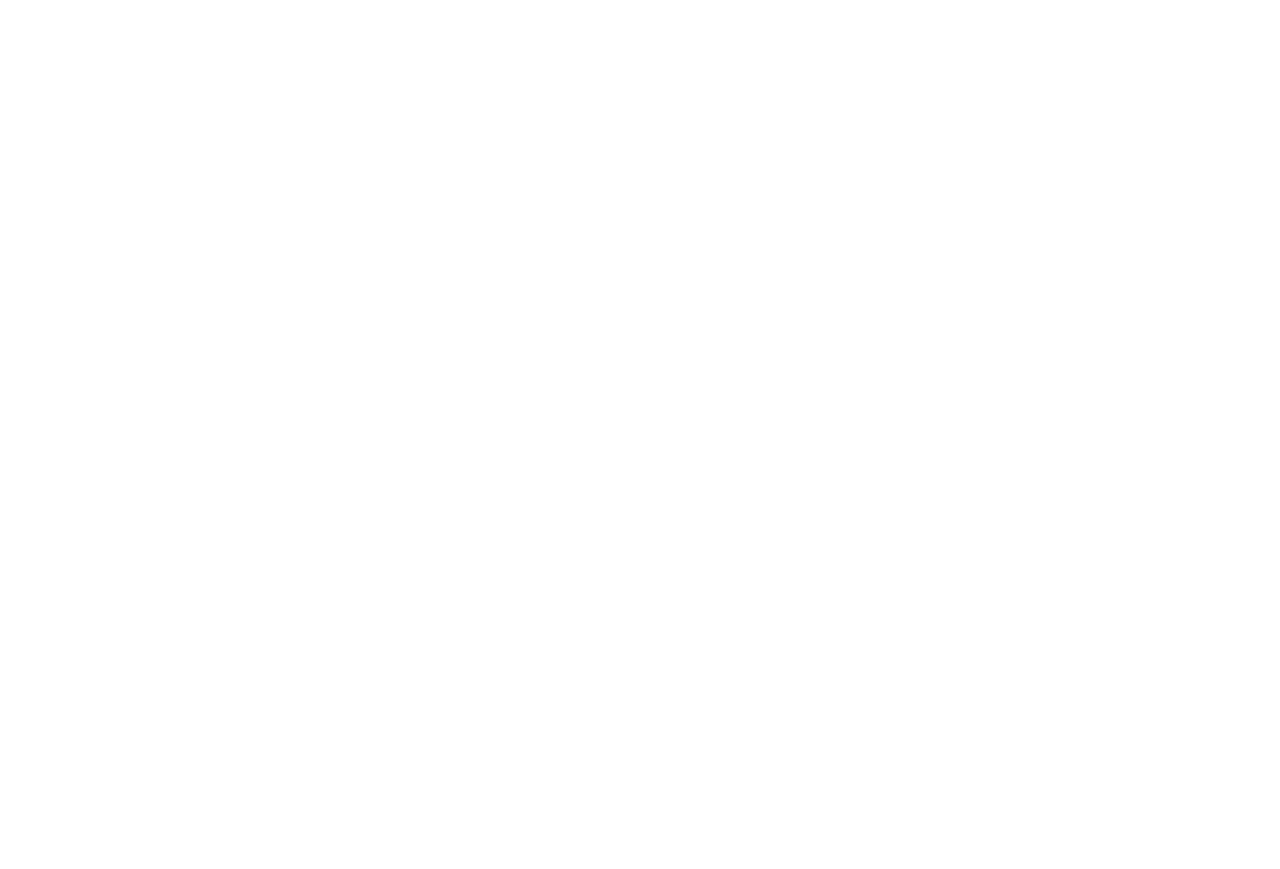
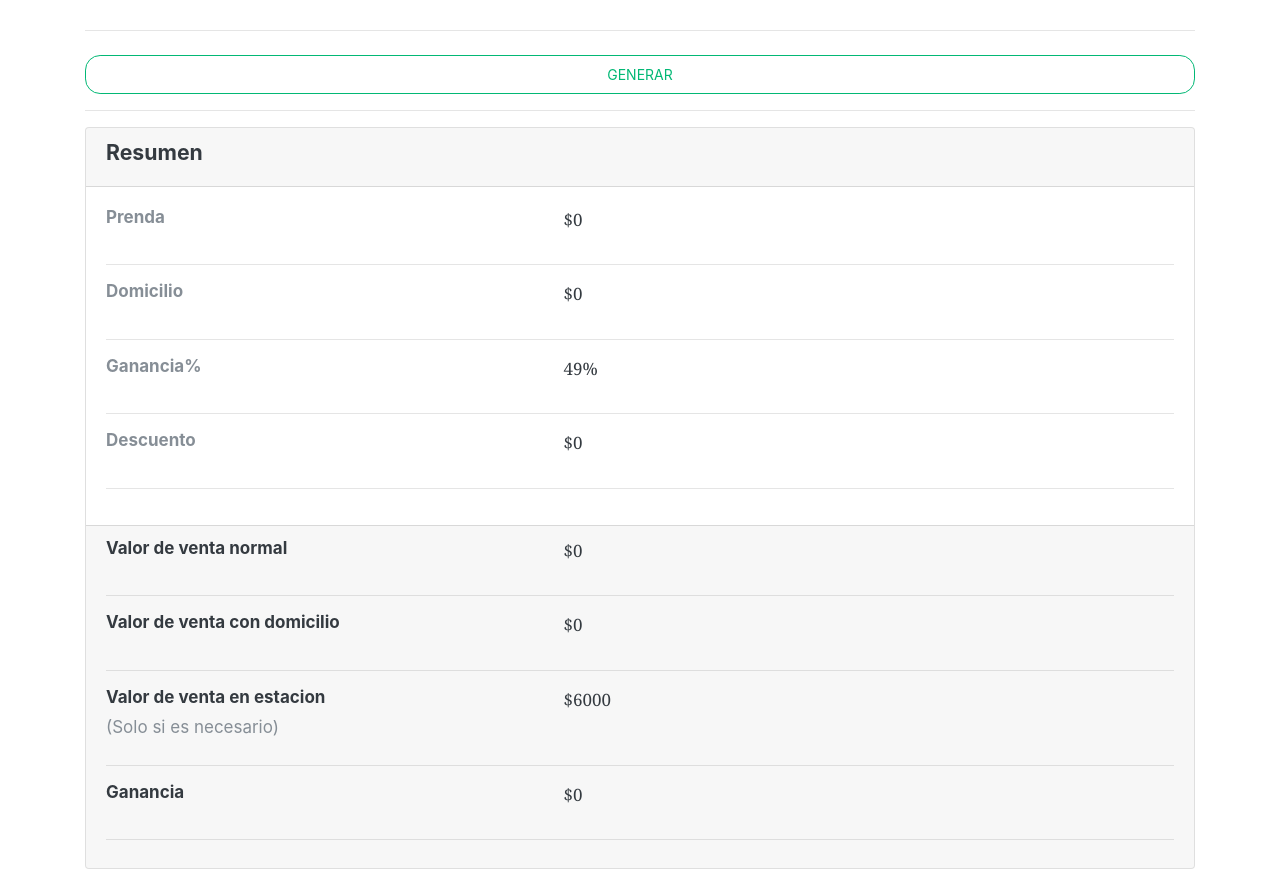
Before and after one commit to DuvanCorrea/toolsapp, a React (Create React App) app: page / in a window 1280 px wide. Shown: the part 402-1271 px from the top of the page. Before the commit the page ends 800 px from the top, so only its background shows below. Built offline with nearby package versions, Linux system fonts and the light colour scheme.

Commit message:
cotizador basico ok

```diff
--- a/src/App.js
+++ b/src/App.js
@@ -22,7 +22,33 @@
         },
       ],
       pagActual: "cotizar",
-      cotizacion: null,
+      cotizacion: {
+        proveedores: {
+          alonso: {
+            areaCercana: [
+              "la estrella",
+              "caldas",
+              "sabaneta",
+              "itagui",
+              "envigado",
+            ],
+          },
+          alonso: {
+            areaCercana: [
+              "la estrella",
+              "caldas",
+              "sabaneta",
+              "itagui",
+              "envigado",
+            ],
+          },
+        },
+        gananciaPrenda: 0.49,
+        EnvioIncluido: 5000,
+
+        valorPrenda: 0,
+        valorDomicilio: 0,
+      },
     };
   }
 
@@ -273,7 +299,7 @@
             />
             <Cotizar
               cotizacion={this.state.cotizacion}
-              cotizarEnvioPrenda1={this.state.cotizarEnvioPrenda1}
+              cotizarEnvioPrenda1={this.cotizarEnvioPrenda1}
             />
           </div>
         );
--- a/src/Cotizar/componentes/formulario.js
+++ b/src/Cotizar/componentes/formulario.js
@@ -24,9 +24,12 @@
     },
     gananciaPrenda: 0.49,
     EnvioIncluido: 5000,
+    valorTopeParaDescuento: 70000,
 
     valorPrenda: 0,
     valorDomicilio: 0,
+    descuento: 0,
+    domicilioEstacion: 6000,
   };
 
   onchange = (e) => {
@@ -35,14 +38,30 @@
     });
   };
 
-  onclick = (e) => {
-    console.log("holi");
+  onclick = async (e) => {
     e.preventDefault();
-    this.props.cotizar(this.state);
+
+    /*if (
+      parseInt(this.state.valorDomicilio) + parseInt(this.state.valorPrenda) >=
+      parseInt(this.state.valorTopeParaDescuento)
+    ) {
+      this.setState({
+        descuento: 1000,
+      });
+    }*/
+
+    await this.setState({
+      valorPrenda: parseInt(this.state.valorPrenda, 10),
+      valorDomicilio: parseInt(this.state.valorDomicilio, 10),
+      EnvioIncluido: parseInt(this.state.EnvioIncluido, 10),
+      gananciaPrenda: parseFloat(this.state.gananciaPrenda, 10),
+    });
+
+    this.props.cotizarEnvioPrenda1(this.state);
+    console.log(this.state);
   };
 
   render() {
-    console.log("valor: ", this.props.cotizacion);
     if (this.props.cotizacion !== null) {
       return (
         <div>
@@ -54,7 +73,7 @@
                     Valor en que compramos la prenda
                   </h6>
                   <input
-                    onChange={this.onchange()}
+                    onChange={(e) => this.onchange(e)}
                     name="valorPrenda"
                     type="number"
                     className="form-control"
@@ -63,6 +82,7 @@
                 </div>
               </div>
             </div>
+            <hr></hr>
             <div className="row ">
               <div className="col-md-12 mt-2">
                 <div className="form-group">
@@ -77,6 +97,7 @@
                 </div>
               </div>
             </div>
+            <hr></hr>
             <div className="row ">
               <div className="col-md-2 col-4 mt-2">
                 <div className="form-group">
@@ -90,6 +111,7 @@
                 </div>
               </div>
             </div>
+            <hr></hr>
             <div className="row">
               <div className="col-12 mt-2">
                 <button
@@ -100,20 +122,112 @@
                 </button>
               </div>
             </div>
+            <hr></hr>
           </div>
 
           <div className="card mt-3">
             <div className="card-header">
               <h5>Resumen</h5>
+              <div className="row"></div>
+            </div>
+            <div className="card-body">
               <div className="row">
                 <div className="col-5">
-                  <p>Valor prenda:</p>
+                  <h6 className="text-muted">Prenda</h6>
                 </div>
                 <div className="col-6">
-                  <p>{(this.props.cotizacion.valorPrenda = 0)}</p>
+                  <p>${this.props.cotizacion.valorPrenda}</p>
                 </div>
-                <p></p>
               </div>
+              <hr></hr>
+              <div className="row">
+                <div className="col-5">
+                  <h6 className="text-muted">Domicilio</h6>
+                </div>
+                <div className="col-6">
+                  <p>${this.props.cotizacion.valorDomicilio}</p>
+                </div>
+              </div>
+              <hr></hr>
+              <div className="row">
+                <div className="col-5">
+                  <h6 className="text-muted">Ganancia%</h6>
+                </div>
+                <div className="col-6">
+                  <p>{this.props.cotizacion.gananciaPrenda * 100}%</p>
+                </div>
+              </div>
+              <hr></hr>
+
+              <div className="row">
+                <div className="col-5">
+                  <h6 className="text-muted">Descuento</h6>
+                </div>
+                <div className="col-6">
+                  <p>$0</p>
+                </div>
+              </div>
+              <hr></hr>
+            </div>
+            <div className="card-footer">
+              <div className="row">
+                <div className="col-5">
+                  <h6 className="">Valor de venta normal</h6>
+                </div>
+                <div className="col-6">
+                  <p>
+                    $
+                    {this.props.cotizacion.valorPrenda +
+                      this.props.cotizacion.valorPrenda *
+                        this.props.cotizacion.gananciaPrenda}
+                  </p>
+                </div>
+              </div>
+              <hr></hr>
+              <div className="row">
+                <div className="col-5">
+                  <h6 className="">Valor de venta con domicilio</h6>
+                </div>
+                <div className="col-6">
+                  <p>
+                    $
+                    {this.props.cotizacion.valorPrenda +
+                      this.props.cotizacion.valorPrenda *
+                        this.props.cotizacion.gananciaPrenda +
+                      this.props.cotizacion.valorDomicilio}
+                  </p>
+                </div>
+              </div>
+              <hr></hr>
+              <div className="row">
+                <div className="col-5">
+                  <h6 className="">Valor de venta en estacion</h6>
+                  <label className="text-muted">(Solo si es necesario)</label>
+                </div>
+                <div className="col-6">
+                  <p>
+                    $
+                    {this.props.cotizacion.valorPrenda +
+                      this.props.cotizacion.valorPrenda *
+                        this.props.cotizacion.gananciaPrenda +
+                      6000}
+                  </p>
+                </div>
+              </div>
+              <hr></hr>
+              <div className="row">
+                <div className="col-5">
+                  <h6 className="">Ganancia</h6>
+                </div>
+                <div className="col-6">
+                  <p>
+                    $
+                    {this.props.cotizacion.valorPrenda *
+                      this.props.cotizacion.gananciaPrenda}
+                  </p>
+                </div>
+              </div>
+              <hr></hr>
             </div>
           </div>
         </div>
```
